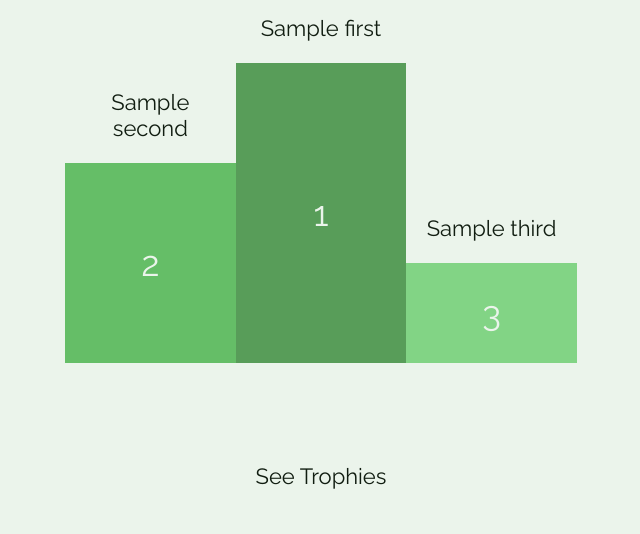
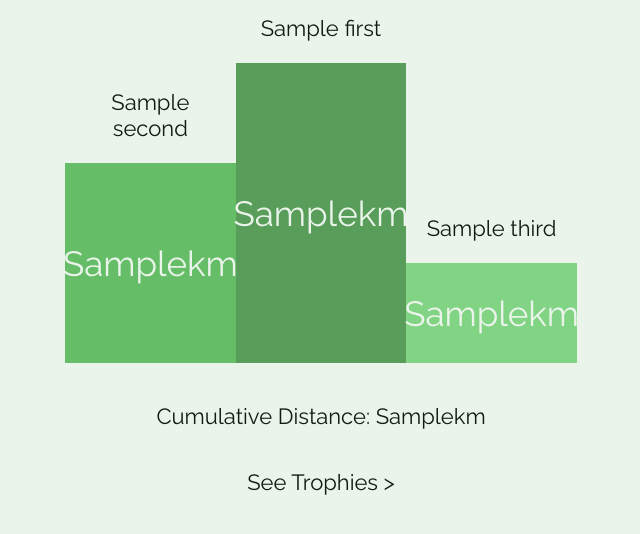
Before and after one commit to tomhayter/Strava-Race, a Django app: template web-app/tracker/templates/tracker/home.html in a window 1280 px wide. Shown: the part 199-733 px from the top of the page, without its empty margins (319-959 px from the left). Run offline with Django 3.2, Linux system fonts and the light colour scheme; the template is opened without the code that fills it: most values are stand-ins (such as "Sample title", 1, 10 or a date in 2020).

Commit message:
Total distance on home page

```diff
--- a/web-app/tracker/static/tracker/home.css
+++ b/web-app/tracker/static/tracker/home.css
@@ -42,8 +42,14 @@
     background: var(--primary);
 }
 
+.cumulative-distance {
+    text-align: center;
+    margin-bottom: 40px;
+    margin-top: 40px;
+}
+
 .trophy-button {
     text-align: center;
     margin-bottom: 40px;
-    margin-top: 100px;
+    margin-top: 40px;
 }
--- a/web-app/tracker/templates/tracker/home.html
+++ b/web-app/tracker/templates/tracker/home.html
@@ -18,20 +18,24 @@
 <div class="container podium">
     <div class="podium__item">
       <p class="podium__city"><a href="{% url 'user' %}?name={{second}}">{{second}}</a></p>
-      <div class="podium__rank second">2</div>
+      <div class="podium__rank second">{{second_distance}}km</div>
     </div>
     <div class="podium__item">
       <p class="podium__city"><a href="{% url 'user' %}?name={{first}}">{{first}}</a></p>
-      <div class="podium__rank first">1</div>
+      <div class="podium__rank first">{{first_distance}}km</div>
     </div>
     <div class="podium__item">
       <p class="podium__city"><a href="{% url 'user' %}?name={{third}}">{{third}}</a></p>
-      <div class="podium__rank third">3</div>
+      <div class="podium__rank third">{{third_distance}}km</div>
     </div>
 </div>
 
+<div class="cumulative-distance">
+  <p>Cumulative Distance: {{cumulative_distance}}km</p>
+</div>
+
 <div class="trophy-button">
-  <p><a href="{% url 'trophies' %}">See Trophies</a></p>
+  <p><a href="{% url 'trophies' %}">See Trophies ></a></p>
 </div>
 
 </body>
```
Also changed, not shown: web-app/tracker/views.py (+6 -3 lines).
